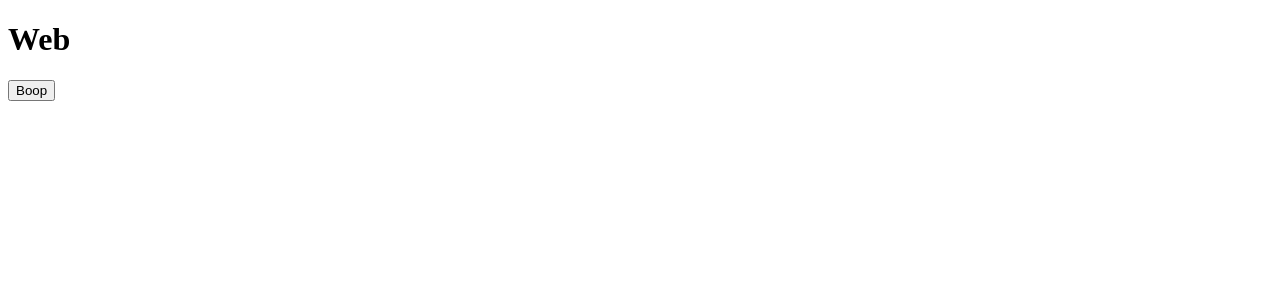
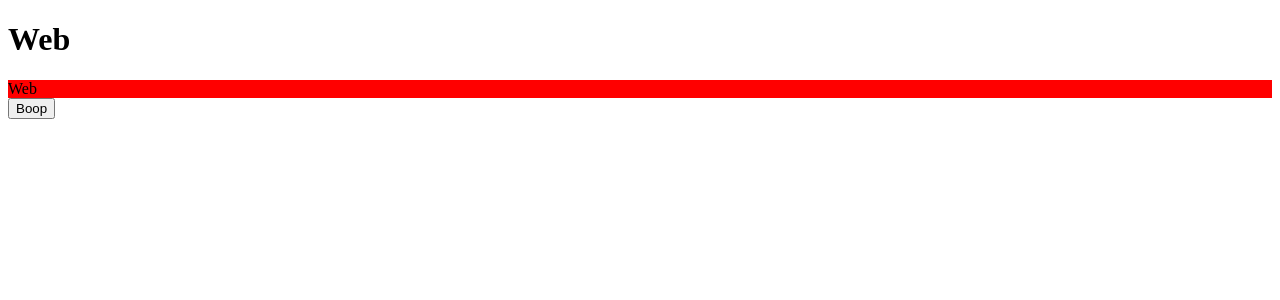
Before and after one commit to yoeubi/f-mart, a Next.js app in the folder apps/web/: page / in a window 1280 px wide. Shown: the top 300 px of the page. Built offline with nearby package versions, Linux system fonts and the light colour scheme.

Commit message:
feat: add emotion cofig

```diff
--- a/apps/web/pages/index.tsx
+++ b/apps/web/pages/index.tsx
@@ -1,9 +1,15 @@
+import styled from "@emotion/styled";
 import { Button } from "ui";
+
+const Component = styled.div`
+  background-color: red;
+`;
 
 export default function Web() {
   return (
     <div>
       <h1>Web</h1>
+      <Component>Web</Component>
       <Button />
     </div>
   );
```
Also changed, not shown: apps/web/tsconfig.json (+12 -2 lines).
